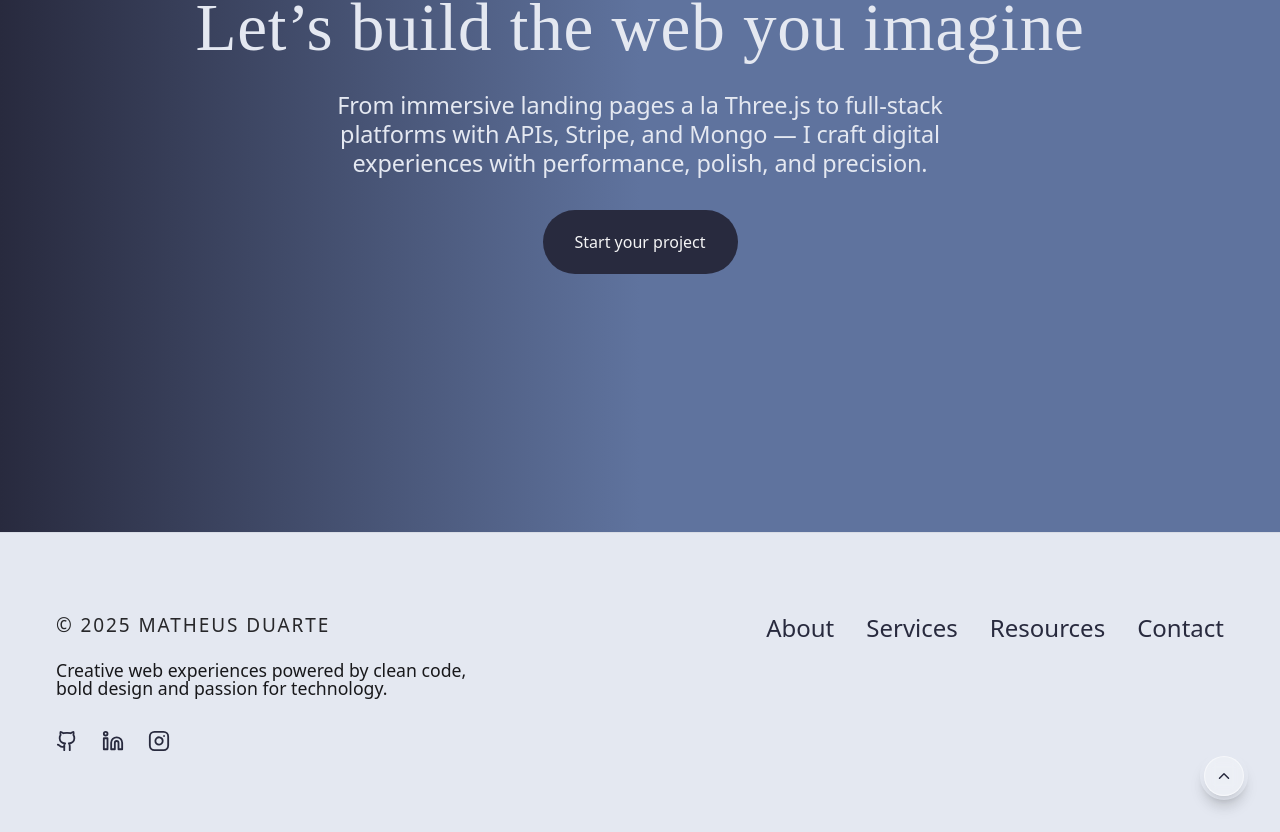
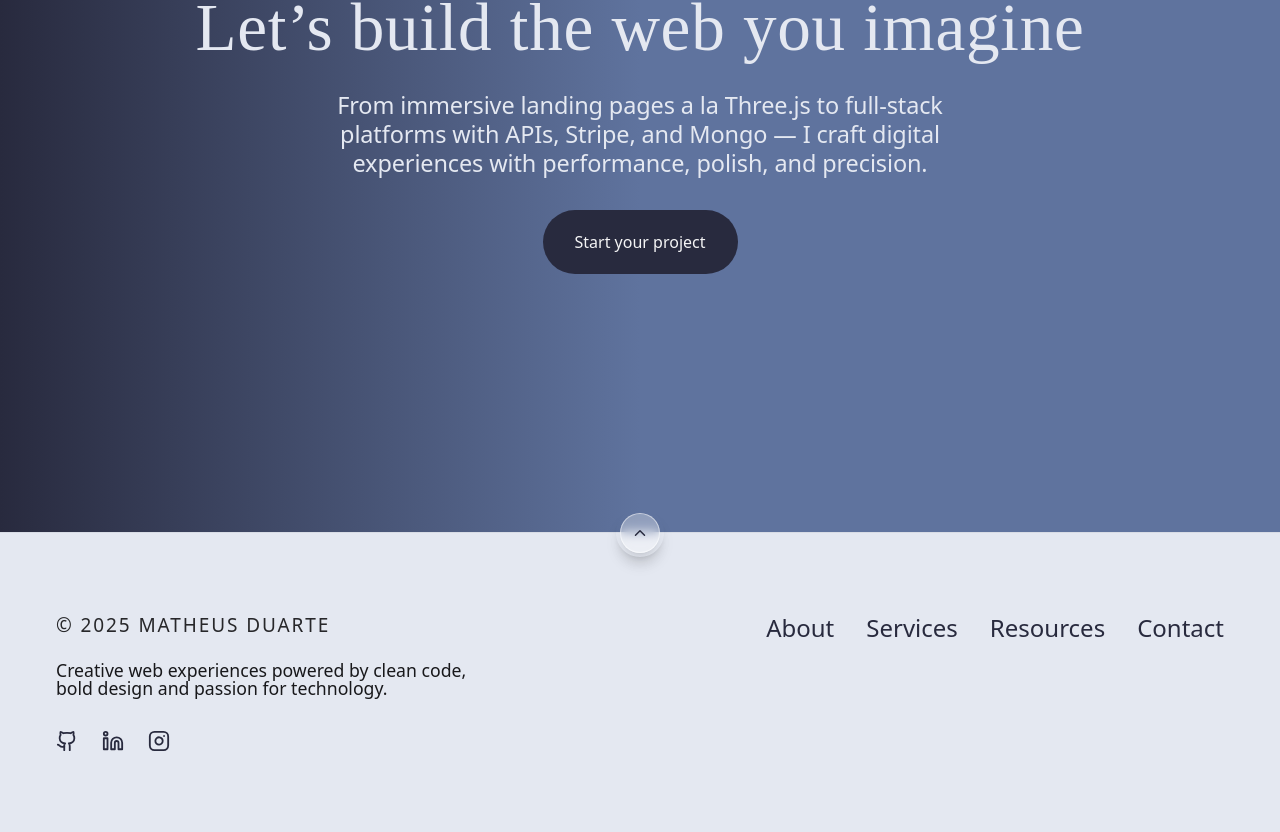
Before and after one commit to Duartois/WealthComplex, a React (Vite) app: page / in a window 1280 px wide. Shown: the part 4361-5193 px from the top of the page. Built offline with nearby package versions, Linux system fonts and the light colour scheme; no server answers.

Commit message:
footer changes

```diff
--- a/src/components/sections/footer/footer.jsx
+++ b/src/components/sections/footer/footer.jsx
@@ -47,7 +47,7 @@ const Footer = () => {
 
       {/* Scroll top */}
       <button
-        className="scroll-top-btn hidden md:flex border-t-2 border-sky-950 bg-ice items-center justify-center w-12 h-12 rounded-full shadow-lg hover:bg-gray-50 transition-colors duration-300"
+        className="scroll-top-btn hidden md:flex border-t-2 border-sky-950 bg-ice items-center justify-center w-12 h-12 rounded-full shadow-lg hover:bg-ice transition-colors duration-300"
         onClick={scrollToTop}
         aria-label={t('footer.scrollTop')}
       >
--- a/src/components/sections/footer/footer.scss
+++ b/src/components/sections/footer/footer.scss
@@ -41,12 +41,14 @@
 
 .scroll-top-btn {
   position: absolute;
-  right: 2rem;
-  bottom: 2rem;
+  top: 0;
+  left: 50%;
+  transform: translate(-50%, -50%);
   z-index: 20;
   background: transparent;
   border: none;
   cursor: pointer;
+
 
   .scroll-circle {
     background-color: #ffffff50;
--- a/src/components/utils/dropdowns/ServicesDropdown.jsx
+++ b/src/components/utils/dropdowns/ServicesDropdown.jsx
@@ -46,7 +46,7 @@ const ServicesDropdown = () => {
           {infra.map((item, i) => (
             <li key={i} className="flex items-center">
               <a className="text-xl hover:text-primary transition-colors" href="#">{item}</a>
-              {i === 1 && <span className="ml-2 text-xs bg-[#e4e9d3] px-2 py-0.5 rounded-full">{newLabel}</span>}
+              {i === 1 && <span className="ml-2 text-xs bg-[#d3e3e9] px-2 py-0.5 rounded-full">{newLabel}</span>}
             </li>
           ))}
         </ul>
--- a/src/components/utils/ui/SectionNav.jsx
+++ b/src/components/utils/ui/SectionNav.jsx
@@ -30,9 +30,7 @@ const SectionNav = () => {
       (entries) => {
         const visible = entries
           .filter((entry) => entry.isIntersecting)
-          .sort(
-            (a, b) => a.boundingClientRect.top - b.boundingClientRect.top,
-          );
+          .sort((a, b) => b.intersectionRatio - a.intersectionRatio);
 
         if (visible.length > 0) {
           const { id } = visible[0].target;
@@ -44,9 +42,9 @@ const SectionNav = () => {
         }
       },
       {
-        rootMargin: '0px 0px -50% 0px',
-        threshold: 0,
-      },
+        rootMargin: "-50% 0px -50% 0px",
+        threshold: [0, 0.5],
+     },
     );
 
     sectionElements.forEach((el) => observer.observe(el));
```
